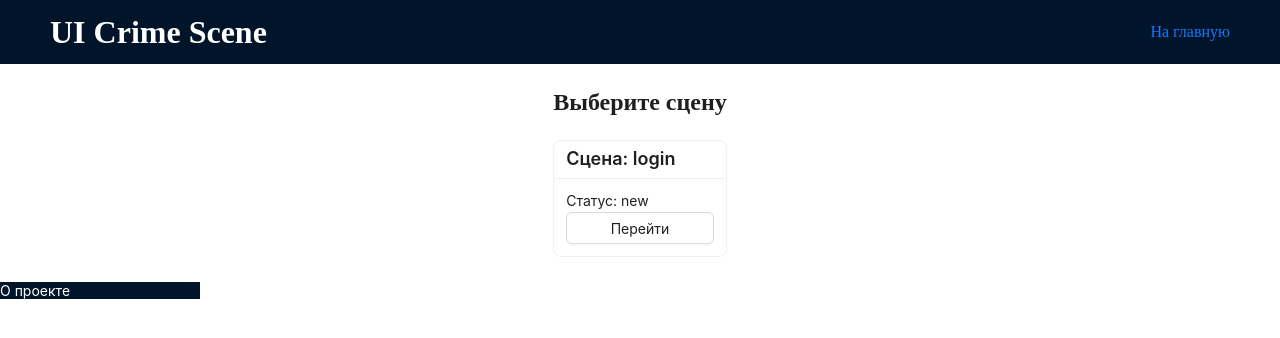
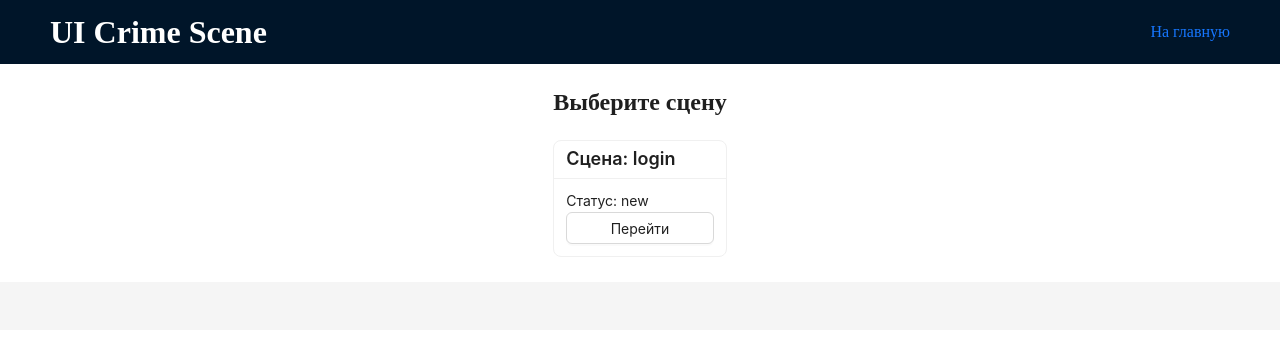
Before and after one commit to LizKa2091/ui-crime-scene, a React (Vite) app in the folder frontend/: page / in a window 1280 px wide. Shown: the top 338 px of the page. Built offline with nearby package versions, Linux system fonts and the light colour scheme.

Commit message:
feat(Footerbar): add footerbar, delete sidebar

```diff
--- /dev/null
+++ b/frontend/src/components/FooterBar/Footerbar.tsx
@@ -0,0 +1,14 @@
+import { type FC } from 'react';
+import { Footer } from 'antd/es/layout/layout';
+
+import ModalPortal from '../ModalPortal/ModalPortal';
+
+const Footerbar: FC = () => {
+   return (
+      <Footer>
+         <ModalPortal />
+      </Footer>
+   )
+}
+
+export default Footerbar;
--- a/frontend/src/pages/MainLayout.module.scss
+++ /dev/null
@@ -1,3 +0,0 @@
-.sider {
-   color: #fff;
-}
--- a/frontend/src/pages/MainLayout.tsx
+++ b/frontend/src/pages/MainLayout.tsx
@@ -1,11 +1,8 @@
 import { type FC, type ReactNode } from 'react';
-import Sider from 'antd/es/layout/Sider';
 import { Content } from 'antd/es/layout/layout';
 
 import HeaderBar from '../components/HeaderBar/HeaderBar';
-import ModalPortal from '../components/ModalPortal/ModalPortal';
-
-import styles from './MainLayout.module.scss';
+import Footerbar from '../components/FooterBar/Footerbar';
 
 interface IMainLayoutProps {
    children: ReactNode;
@@ -16,10 +13,7 @@ const MainLayout: FC<IMainLayoutProps> = ({ children }) => {
       <>
          <HeaderBar />
          <Content>{children}</Content>
-         <Sider className={styles.sider}>
-            О проекте
-            <ModalPortal />
-         </Sider>
+         <Footerbar />
       </>
    )
 }
```
